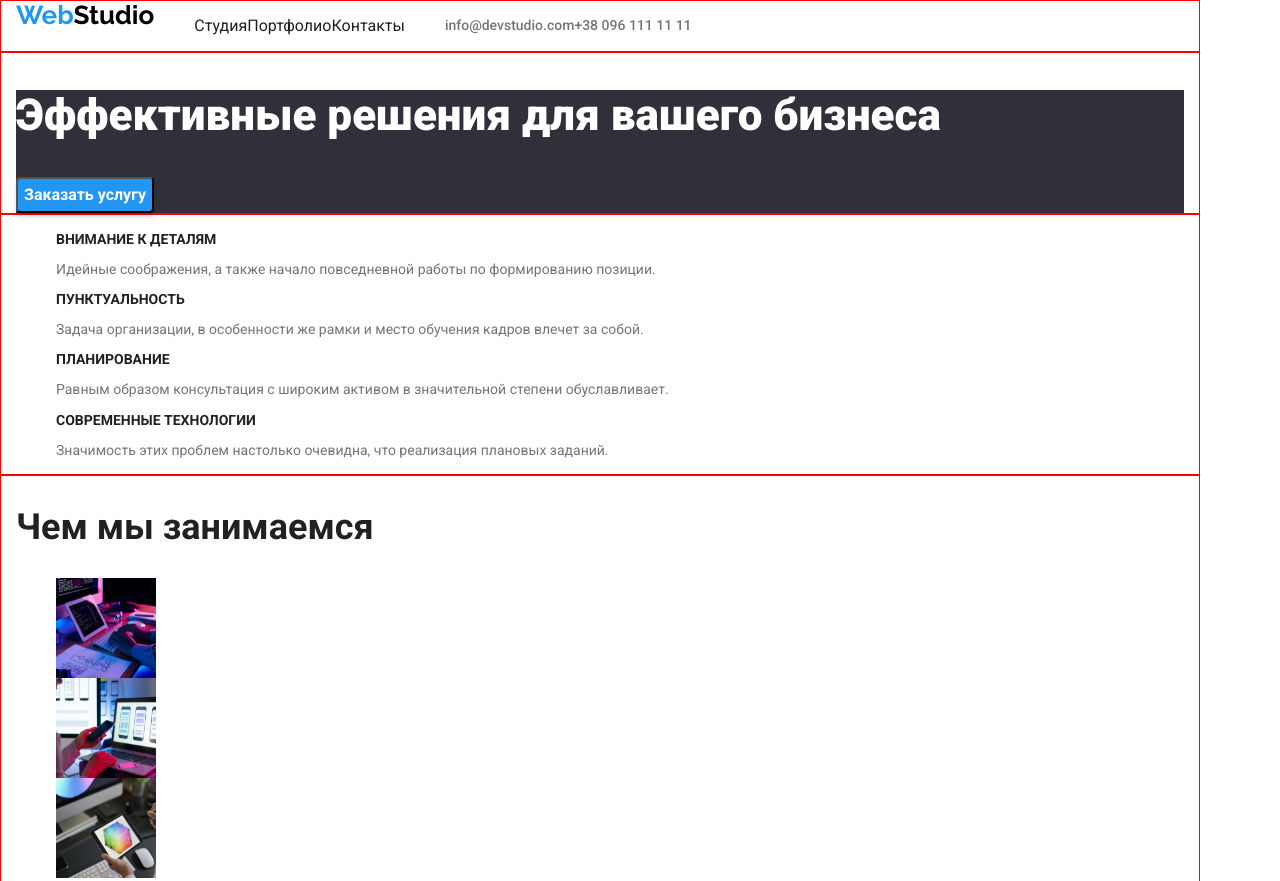
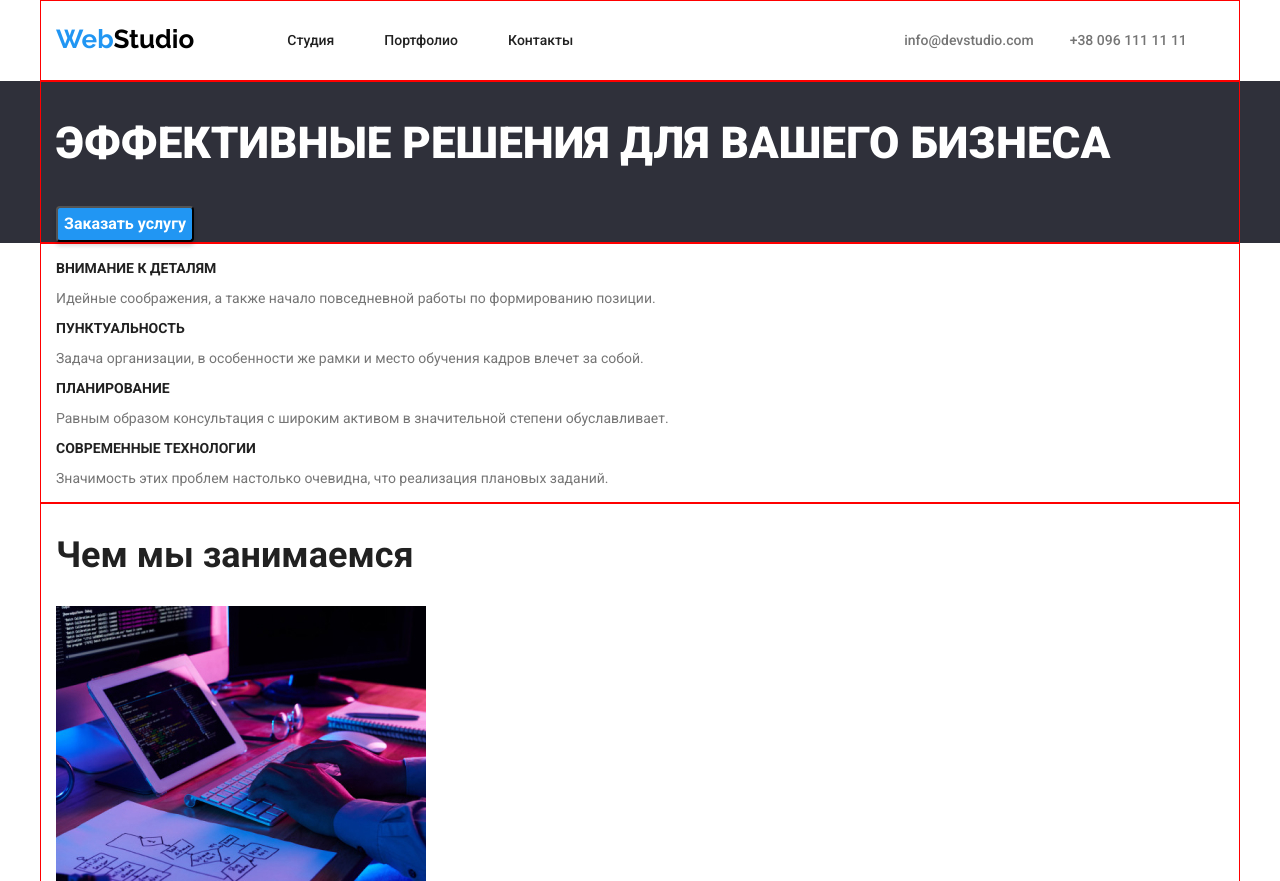
Before and after one commit to Uliana171/goit-markup-hw-03, a plain HTML site: page index.html in a window 1280 px wide. Shown: the top 881 px of the page. Drawn offline with nearby package versions, Linux system fonts and the light colour scheme.

Commit message:
add indexstyle

```diff
--- a/css/commonstyles.css
+++ b/css/commonstyles.css
@@ -31,32 +31,11 @@
 /* щоб прибрати крапки із списка */
 ul {
   list-style: none;
-}
-
-img {
-  display: block;
-  width: 100px;
-  height: 100px;
+  padding-inline-start: 0px;
 }
 
 body {
   font-family: "Roboto", sans-serif;
-}
-
-.container {
-  width: 1200px;
-  padding: 0 15px;
-  margin: o auto;
-  border: 1px solid red;
-}
-
-.menu-nav,
-.nav-list,
-.contacts-header {
-  display: flex;
-}
-
-.nav-list {
 }
 
 /* дизайн логотипу */
@@ -65,6 +44,9 @@ body {
   color: var(--black);
   font-weight: 700;
   font-size: 26px;
+
+  padding-top: 24px;
+  padding-bottom: 25px;
 }
 
 .logo > .web {
@@ -75,9 +57,12 @@ body {
   color: var(--white-text);
 }
 
-/* колір силок навігації */
+/*силки навігації в хедері */
 .nav {
   color: var(--black-text);
+  font-size: 14px;
+  font-style: normal;
+  font-weight: 500;
 }
 
 /* всі посилання при ховері */
@@ -87,40 +72,62 @@ body {
   color: var(--blue-text);
 }
 
-/* зняти підкресдення посилань */
-
 .link {
   text-decoration: none;
-  font-style: normal;
 }
 
-/* контакти у хедері */
-
-.cont {
-  color: var(--gray-text);
+.header,
+.manu-nav,
+.nav-list,
+.contacts-header {
+  display: flex;
 }
 
-/* навігпція у хедері */
+.manu-nav {
+  margin-left: 93px;
+}
 
-.menu-nav {
+/* центрувати по вертикалі */
+
+.nav-list,
+.contacts-header {
+  align-items: center;
+}
+
+.nav-list li {
+  margin-right: 50px;
+}
+
+.nav-list li:last-child {
+  margin-right: 331px;
+}
+
+.nav-list {
+}
+
+.contacts-header li:not(:last-child) {
+  margin-right: 36px;
 }
 
 .contacts-header {
-}
-
-.contacts-header-items {
+  color: var(--gray-text);
   font-weight: 500;
   font-size: 14px;
 }
 
-footer {
+.container {
+  border: 1px solid red;
+
+  width: 1200px;
+  padding: 0px 15px;
+  margin: 0 auto;
+}
+
+.footer {
   background-color: var(--grphite-backraund);
 }
 
 .adress {
-  color: var(--white-text);
-  font-weight: 400;
-  font-size: 14px;
 }
 
 .adress-text {
@@ -130,12 +137,9 @@ footer {
   font-style: normal;
 }
 
-.contfooter {
-  color: var(--gray-light);
-}
-
-.contacts-items {
+.contacts-footer {
   color: var(--gray-light);
   font-weight: normal;
   font-size: 14px;
+  font-style: normal;
 }
--- a/css/indexstyle.css
+++ b/css/indexstyle.css
@@ -1,12 +1,14 @@
-.centrum {
+/* заголовок з кнопкою */
+.hero {
   background-color: var(--grphite-backraund);
 }
-.centrum-title {
+.hero-title {
   color: var(--white-text);
   font-weight: 900;
   font-size: 44px;
+  text-transform: uppercase;
 }
-.centrum-btn {
+.hero-btn {
   color: var(--white-text);
   font-weight: 700;
   font-size: 16px;
@@ -15,7 +17,9 @@
   box-shadow: 0px 4px 4px rgba(0, 0, 0, 0.15);
   border-radius: 4px;
 }
+/* заголовок з кнопкою */
 
+/* наші переваги */
 .features {
 }
 .features-items {
@@ -32,9 +36,10 @@
   font-weight: 400;
   font-size: 14px;
 }
+/* наші переваги */
 
-.servises {
-}
+/* послуги */
+
 .servises-title {
   color: var(--black-text);
   font-style: 400;
@@ -44,7 +49,14 @@
 }
 .servises-items {
 }
+.servises-image {
+  width: 370px;
+  height: 294px;
+}
 
+/* послуги */
+
+/* наша команда */
 .team {
 }
 .team-title {
@@ -56,6 +68,12 @@
 }
 .team-items {
 }
+
+.team-image {
+  width: 270px;
+  height: 260px;
+}
+
 .team-items-name {
   color: var(--black-text);
   font-style: 400;
@@ -70,3 +88,4 @@
   font-size: 16px;
   line-height: 19px;
 }
+/* наша команда */
--- a/index.html
+++ b/index.html
@@ -12,57 +12,61 @@
 </head>
 <body>
 
-
 <header class="page-header">
 
     <!-- container -->
 
-        <div class="container">
-
-            <div class="menu-nav contacts-header">
-
+    <div class="container header">
 
         <a class="logo link" href="./index.html"><span class="web">Web</span>Studio</a>
 
+        <nav class="manu-nav">
+
             <ul class="nav-list">
-                    <li class="nav-items"><a class="link nav" href="./index.html">Студия</a></li>
-                    <li class="nav-items"><a class="link nav" href="./portfolio.html">Портфолио</a></li>
-                    <li class="nav-items"><a class="link nav" href="#">Контакты</a></li>
+
+                <li><a class="link nav" href="./index.html">Студия</a></li>
+                <li><a class="link nav" href="./portfolio.html">Портфолио</a></li>
+                <li><a class="link nav" href="#">Контакты</a></li>
+
+            </ul>
+
+            <ul class="contacts-header">
+
+                <li><a class="link contacts-header" href="mailto:info@devstudio.com">info@devstudio.com</a></li>
+
+                <li><a class="link contacts-header" href="tel:+380961111111">+38 096 111 11 11</a></li>
+
             </ul>
 
         </nav>
-
-                <ul class="contacts-header">
-                <li class="contacts-header-items"><a class="link cont" href="mailto:info@devstudio.com">info@devstudio.com</a>
-                </li>
-                <li class="contacts-header-items"><a class="link cont" href="tel:+380961111111">+38 096 111 11 11</a></li>
-                </ul>
-
-            </div>
 
     </div>
 
 </header>
 
 
+
 <main>
+
+    <section class="hero">
 
         <!-- container -->
 
         <div class="container">
 
-            <section class="centrum">
-
-                <h1 class="centrum-title">Эффективные решения для вашего бизнеса</h1>
-
-                <button class="centrum-btn">Заказать услугу</button>
-            </section>
+            <h1 class="hero-title">Эффективные решения для вашего бизнеса</h1>
+            <button class="hero-btn">Заказать услугу</button>
 
         </div>
 
         <!-- container -->
 
+    </section>
+
+
     <section class="features">
+
+        <!-- container -->
 
         <div class="container">
 
@@ -72,33 +76,40 @@
 
                 <li class="features-items">
                     <h3 class="features-items-title">Внимание к деталям</h3>
-                        <p class="features-items-text">Идейные соображения, а также начало повседневной работы по формированию позиции.</p>
+                    <p class="features-items-text">Идейные соображения, а также начало повседневной работы по
+                        формированию позиции.</p>
                 </li>
 
                 <li class="features-items">
                     <h3 class="features-items-title">Пунктуальность</h3>
-                        <p class="features-items-text">Задача организации, в особенности же рамки и место обучения кадров влечет за собой.</p>
+                    <p class="features-items-text">Задача организации, в особенности же рамки и место обучения кадров
+                        влечет за собой.</p>
                 </li>
 
                 <li class="features-items">
                     <h3 class="features-items-title">Планирование</h3>
-                        <p class="features-items-text">Равным образом консультация с широким активом в значительной степени обуславливает.</p>
+                    <p class="features-items-text">Равным образом консультация с широким активом в значительной степени
+                        обуславливает.</p>
                 </li>
 
                 <li class="features-items">
                     <h3 class="features-items-title">Современные технологии</h3>
-                        <p class="features-items-text">Значимость этих проблем настолько очевидна, что реализация плановых заданий.</p>
+                    <p class="features-items-text">Значимость этих проблем настолько очевидна, что реализация плановых
+                        заданий.</p>
                 </li>
 
             </ul>
 
         </div>
 
+        <!-- container -->
+
     </section>
 
-        <!-- container -->
 
     <section class="servises">
+
+        <!-- container -->
 
         <div class="container">
 
@@ -107,15 +118,15 @@
             <ul>
 
                 <li class="servises-items">
-                        <img src="./images/box_1.jpg" alt="Десктопные приложения">
+                    <img class="servises-image" src="./images/box_1.jpg" alt="Десктопные приложения">
                 </li>
 
                 <li class="servises-items">
-                        <img src="./images/box_2.jpg" alt="Мобильные приложения">
+                    <img class="servises-image" src="./images/box_2.jpg" alt="Мобильные приложения">
                 </li>
 
                 <li class="servises-items">
-                        <img src="./images/box_3.jpg" alt="Дизайнерские решения">
+                    <img class="servises-image" src="./images/box_3.jpg" alt="Дизайнерские решения">
                 </li>
 
             </ul>
@@ -125,9 +136,9 @@
     </section>
 
 
+    <section class="team">
+
         <!-- container -->
-
-        <section class="team">
 
         <div class="container">
 
@@ -136,35 +147,37 @@
             <ul>
 
                 <li class="team-items">
-                        <img src="./images/igor_demianenko.jpg" alt="igor_demianenko">
+                    <img class="team-image" src="./images/igor_demianenko.jpg" alt="igor_demianenko">
                     <h4 class="team-items-name">Игорь Демьяненко</h4>
                     <p class="team-items-text">Product Designer</p>
                 </li>
 
                 <li class="team-items">
-                        <img src="./images/olga_repina.jpg" alt="olga_repina">
+                    <img class="team-image" src="./images/olga_repina.jpg" alt="olga_repina">
                     <h4 class="team-items-name">Ольга Репина</h4>
                     <p class="team-items-text">Frontend Developer</p>
                 </li>
 
                 <li class="team-items">
-                        <img src="./images/nikolay_tarasenko.jpg" alt="nikolay_tarasov">
+                    <img class="team-image" src="./images/nikolay_tarasenko.jpg" alt="nikolay_tarasov">
                     <h4 class="team-items-name">Николай Тарасов</h4>
                     <p class="team-items-text">Marketing</p>
                 </li>
 
                 <li class="team-items">
-                        <img src="./images/michail_ermakov.jpg" alt="michail_ermakov">
+                    <img class="team-image" src="./images/michail_ermakov.jpg" alt="michail_ermakov">
                     <h4 class="team-items-name">Михаил Ермаков</h4>
                     <p class="team-items-text">UI Designer</p>
                 </li>
 
             </ul>
+
         </div>
+
     </section>
 
+</main>
 
-    </main>
 
 <footer class="footer">
 
@@ -178,11 +191,14 @@
 
             <p class="adress-text">г. Киев, пр-т Леси Украинки, 26</p>
 
-                     <ul class="contacts">
-                        <li class="contacts-items"><a class="link contfooter" href="mailto:info@example.com">info@example.com</a>
-                        </li>
-                        <li class="contacts-items"><a class="link contfooter" href="tel:+380991111111">+38 099 111 11 11</a></li>
+            <ul>
+
+                <li><a class="link contacts-footer" href="mailto:info@example.com">info@example.com</a></li>
+
+                <li><a class="link contacts-footer" href="tel:+380991111111">+38 099 111 11 11</a></li>
+
             </ul>
+
         </address>
 
     </div>
@@ -190,4 +206,5 @@
 </footer>
 
 </body>
+
 </html>
```
Lines whose indentation alone changed are shown as unchanged.
